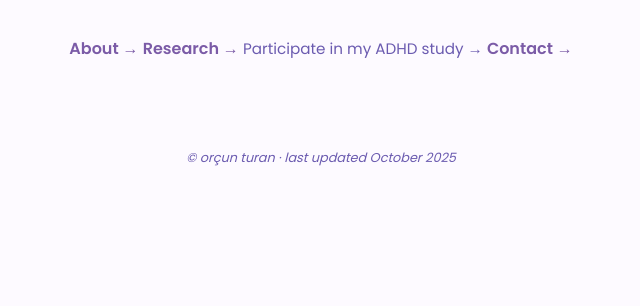
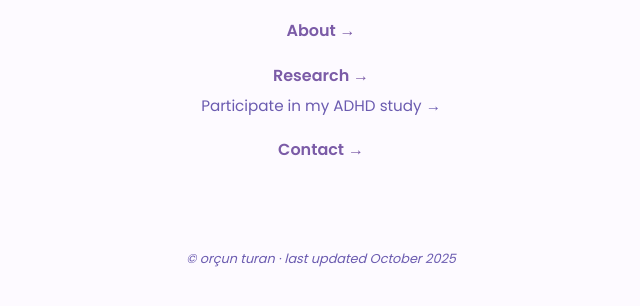
Before and after one commit to orcunturan/orcun-reposit, a plain HTML site: page index.html in a window 1280 px wide. Shown: the part 406-712 px from the top of the page, without its empty margins (319-959 px from the left). Drawn offline with Linux system fonts and the light colour scheme.

Commit message:
Update index.html

```diff
--- a/index.html
+++ b/index.html
@@ -18,13 +18,14 @@
       min-height: 100vh;
       margin: 0;
       text-align: center;
+      padding: 2rem 1rem;
     }
     h1 {
       font-size: 2.5rem;
       margin-bottom: 0.5rem;
       color: #7b5ba7; /* lavender accent */
       font-weight: 600;
-      letter-spacing: 0.5px
+      letter-spacing: 0.5px;
     }
     p {
       font-size: 1.2rem;
@@ -34,13 +35,27 @@
       font-weight: 300;
     }
     a {
-      margin-top: 20px;
+      display: block;
+      margin-top: 20px; /* default spacing for main links */
       color: #7b5ba7;
       text-decoration: none;
       font-weight: 600;
     }
     a:hover {
       text-decoration: underline;
+    }
+    .sublink {
+      font-size: 0.95rem;
+      font-weight: 500;
+      color: #6b5bb0;
+      margin-top: 6px; /* tighter space under Research */
+    }
+    footer {
+      margin-top: 3rem;
+      font-size: 0.8rem;
+      color: #6b5bb0;
+      font-style: italic;
+      text-align: center;
     }
   </style>
 </head>
@@ -55,19 +70,13 @@
   <div style="margin-top: 20px; margin-bottom: 40px;">
     <a href="about.html">About →</a>
     <a href="research.html">Research →</a>
-  <a href="recruitment.html" style="font-size: 0.95rem; font-weight: 500; color: #6b5bb0; text-decoration: none; margin-top: 4px;">
+    <a href="recruitment.html" class="sublink">
       Participate in my ADHD study →
     </a>
     <a href="contact.html">Contact →</a>
   </div>
 
-  <footer style="
-  margin-top: 3rem;
-  font-size: 0.8rem;
-  color: #6b5bb0;
-  font-style: italic;
-  text-align: center;
-">
+  <footer>
     &copy; orçun turan · last updated October 2025
   </footer>
 
```
Lines whose indentation alone changed are shown as unchanged.
